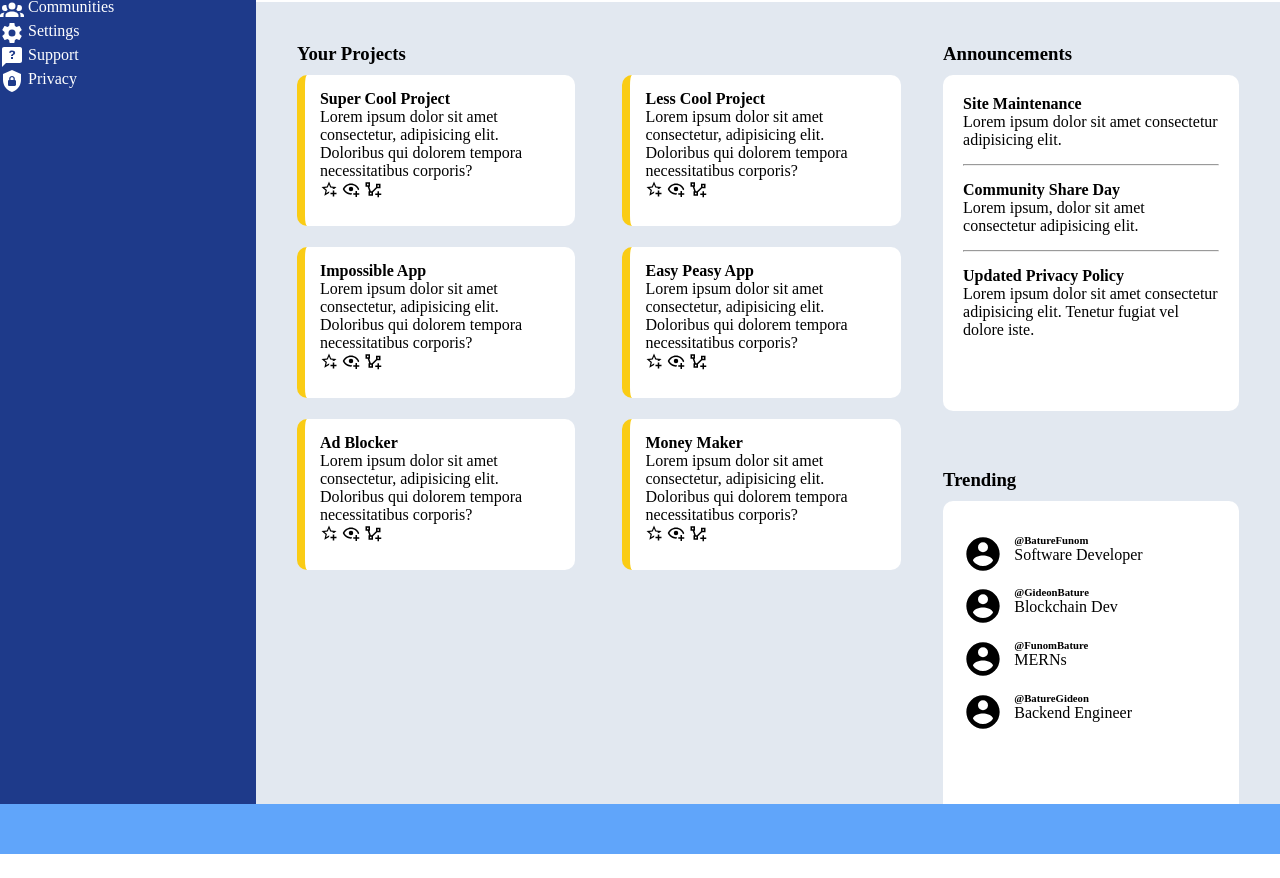
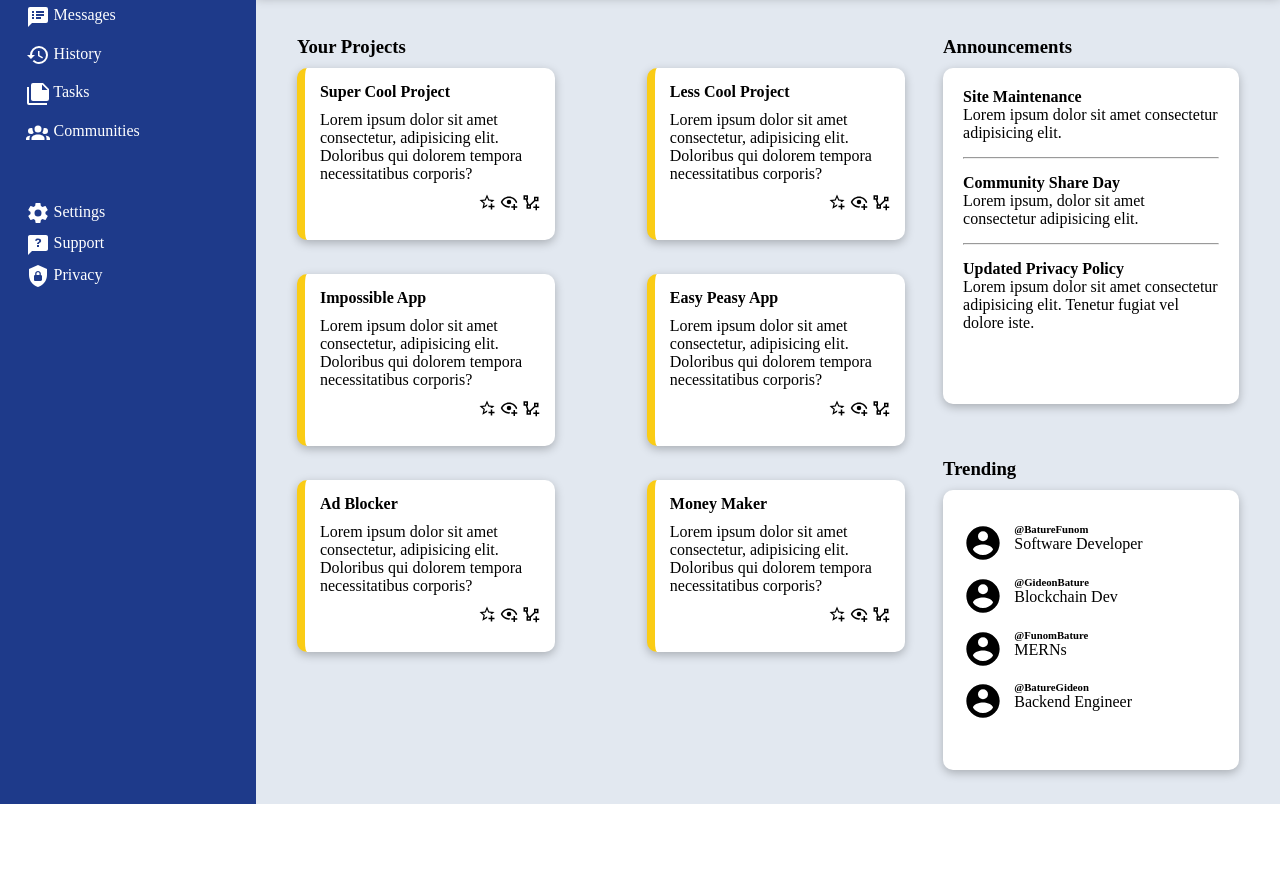
Before and after one commit to GideonBature/Project-Admin-Dashboard, a plain HTML site: page index.html in a window 1280 px wide. Shown: the part 148-1026 px from the top of the page. After the commit the page ends 973 px from the top, so only its background shows below. Drawn offline with Linux system fonts and the light colour scheme.

Commit message:
completed the HTML and the CSS Properties

```diff
--- a/style.css
+++ b/style.css
@@ -34,6 +34,25 @@ a:hover {
     background-color: var(--dark-blue);
     z-index: 0;
     color: white;
+}
+
+.dashboard, .list {
+    margin: 10%;
+}
+
+.list {
+    display: grid;
+    gap: 60%;
+}
+
+ul {
+    display: grid;
+    list-style: none;
+    gap: 10%;
+}
+
+li {
+
 }
 
 .header {
@@ -105,15 +124,16 @@ input[type="search"] {
 
 .cards {
     display: grid;
-    gap: 7%;
+    gap: 15%;
     grid-template-columns: repeat(2, 1fr);
     grid-template-rows: repeat(3, 1fr);
 }
 
 .card {
+    display: grid;
     background-color: white;
     width: 85%;
-    height: 85%;
+    height: 100%;
     padding: 15px;
     border-left: #facc15 solid 8px;
     border-radius: 10px;
@@ -155,7 +175,7 @@ hr {
 .trending-container {
     padding: 20px;
     background-color: white;
-    height: 35vh;
+    height: 30vh;
     width: 20vw;
     border-radius: 10px;
 }
@@ -166,9 +186,10 @@ hr {
     padding-top: 5%;
 }
 
-.footer {
-    background-color: var(--light-blue);
-    grid-column: 1 / 3;
-    grid-row: 3/4;
-    z-index: 1;
+div.icons {
+    justify-self: end;
 }
+
+header.header, div.card, div.announcements-container, div.trending-container {
+    box-shadow: 0px 3px 10px 0px rgba(0,0,0,0.25);
+}
```
